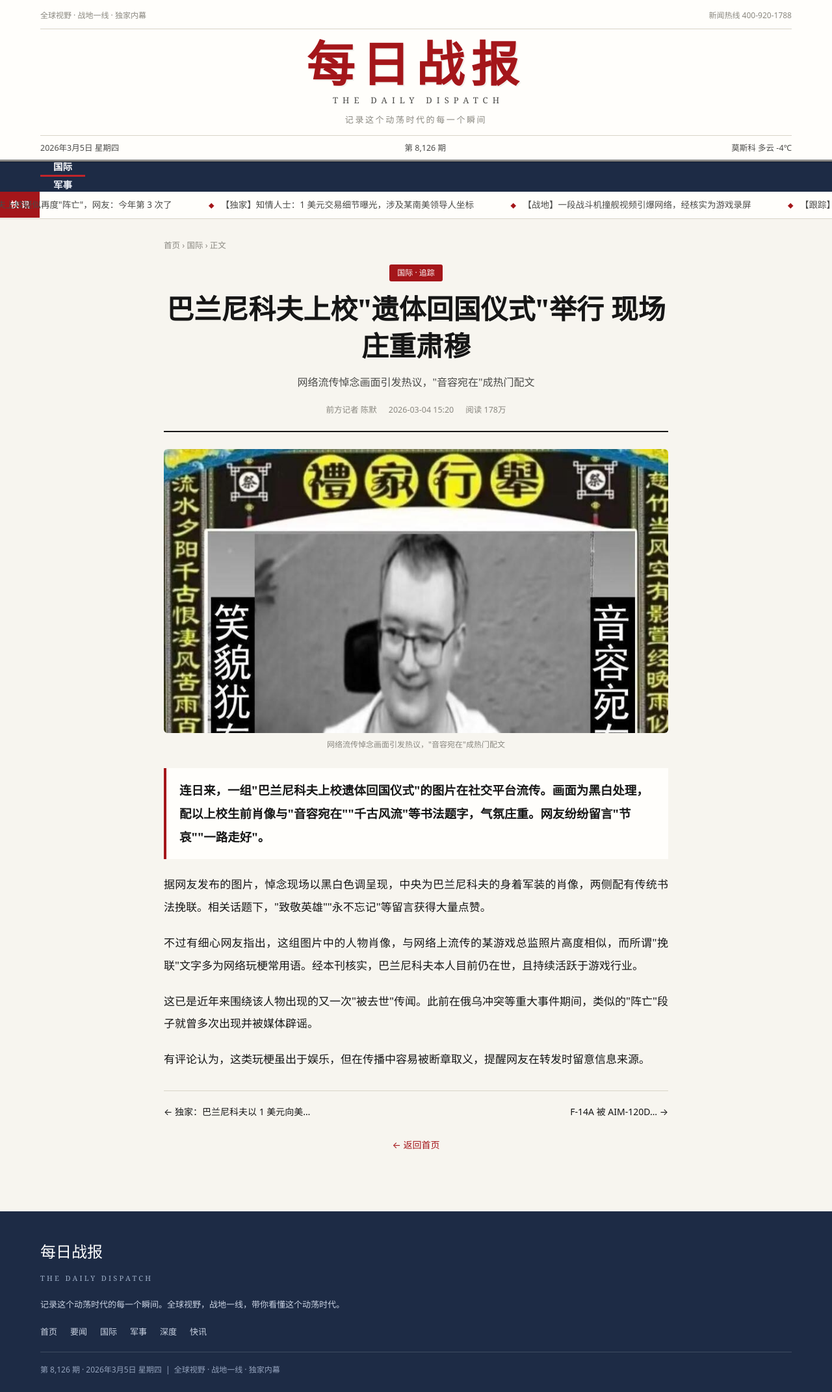
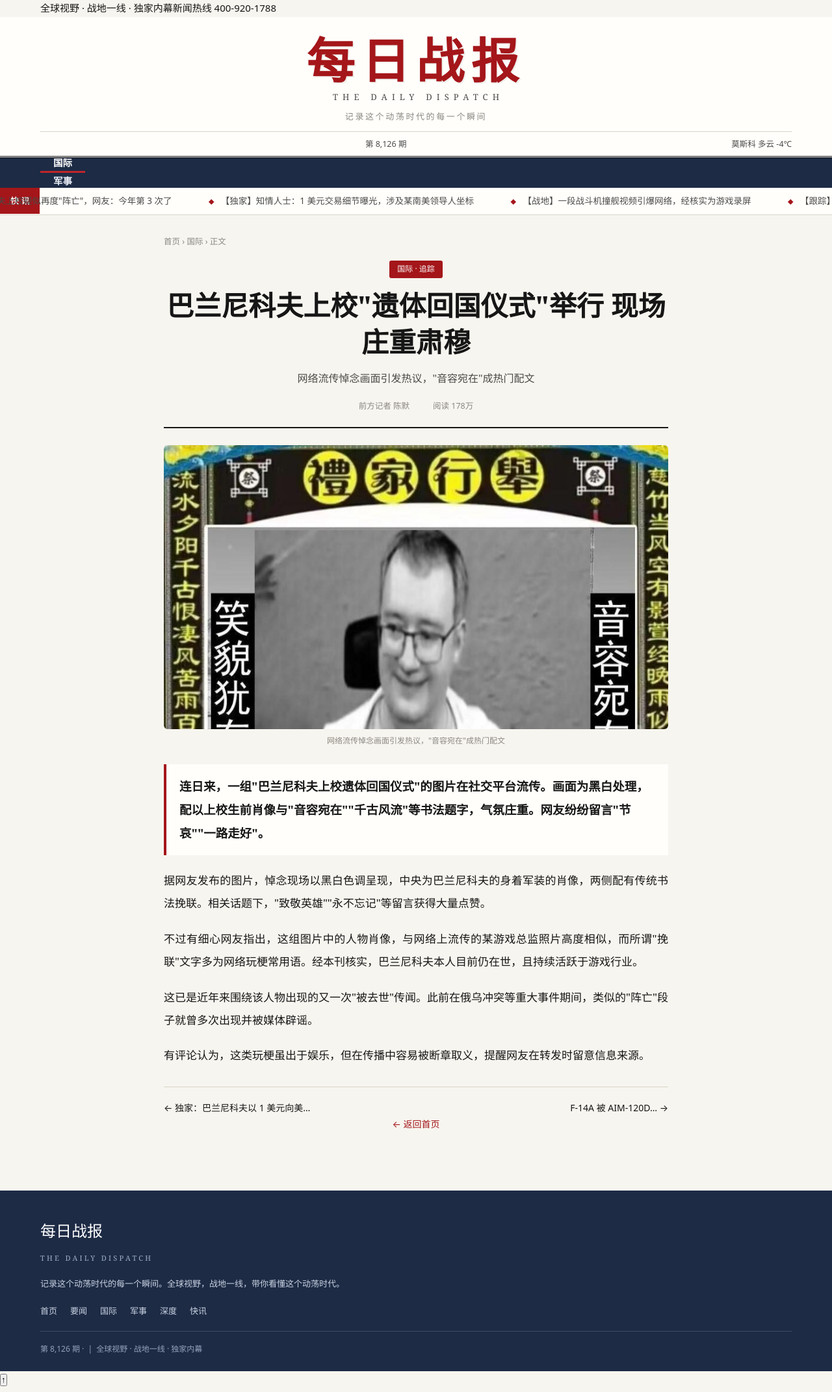
Before and after one commit to 1394641925/bvvdnews, a plain HTML site: page article-a3.html in a window 1280 px wide. Shown: the whole page at 65% size. Drawn offline with Linux system fonts and the light colour scheme.

Commit message:
modernize UI + fix nav/menu/date bugs: article-a3.html

```diff
--- a/article-a3.html
+++ b/article-a3.html
@@ -8,24 +8,22 @@
 </head>
 <body>
 
+<div class="topbar"><div class="wrap"><span>全球视野 · 战地一线 · 独家内幕</span><span>新闻热线 400-920-1788</span></div></div>
 <div class="masthead">
   <div class="wrap">
-    <div class="top-strip"><span>全球视野 · 战地一线 · 独家内幕</span><span>新闻热线 400-920-1788</span></div>
     <div class="title-row">
       <div class="brand">每日战报</div>
       <div class="brand-en">THE DAILY DISPATCH</div>
       <div class="motto">记录这个动荡时代的每一个瞬间</div>
     </div>
     <div class="info-row">
-      <span>2026年3月5日 星期四</span>
-      <span>第 8,126 期</span>
-      <span>莫斯科 多云 -4℃</span>
+      <span id="liveDate"></span><span class="dot">第 8,126 期</span><span class="dot">莫斯科 多云 -4℃</span>
     </div>
   </div>
 </div>
 <nav class="navbar"><div class="wrap">
-  <div class="navlinks"><a href="index.html">首页</a><a href="category.html?cat=要闻">要闻</a><a href="category.html?cat=国际" class="cur">国际</a><a href="category.html?cat=军事">军事</a><a href="category.html?cat=深度">深度</a><a href="category.html?cat=快讯">快讯</a></div>
-  <button class="burger" id="burger">☰</button>
+  <div class="navlinks" id="navlinks"><a href="index.html">首页</a><a href="category.html?cat=要闻">要闻</a><a href="category.html?cat=国际" class="cur">国际</a><a href="category.html?cat=军事">军事</a><a href="category.html?cat=深度">深度</a><a href="category.html?cat=快讯">快讯</a></div>
+  <button class="burger" id="burger" aria-label="打开菜单">☰</button>
 </div></nav>
 <div class="bulletin"><div class="label">快 讯</div><div class="track"><span>【快讯】巴兰尼科夫上校疑似再度"阵亡"，网友：今年第 3 次了</span><span>【独家】知情人士：1 美元交易细节曝光，涉及某南美领导人坐标</span><span>【战地】一段战斗机撞舰视频引爆网络，经核实为游戏录屏</span><span>【跟踪】本刊将持续关注事件后续进展，敬请留意最新报道</span><span>【快讯】巴兰尼科夫上校疑似再度"阵亡"，网友：今年第 3 次了</span><span>【独家】知情人士：1 美元交易细节曝光，涉及某南美领导人坐标</span><span>【战地】一段战斗机撞舰视频引爆网络，经核实为游戏录屏</span><span>【跟踪】本刊将持续关注事件后续进展，敬请留意最新报道</span></div></div>
 
@@ -35,7 +33,7 @@
     <span class="tag">国际 · 追踪</span>
     <h1>巴兰尼科夫上校"遗体回国仪式"举行 现场庄重肃穆</h1>
     <div class="sub">网络流传悼念画面引发热议，"音容宛在"成热门配文</div>
-    <div class="meta"><span>前方记者 陈默</span><span>2026-03-04 15:20</span><span>阅读 178万</span></div>
+    <div class="meta"><span>前方记者 陈默</span><span><span class="dyn-date" data-age="2" data-time="15:20"></span></span><span>阅读 178万</span></div>
   </div>
   <figure class="article-fig"><img src="assets/images/bvvd3.jpg" alt="巴兰尼科夫上校"遗体回国仪式"举行 现场庄重肃穆"><figcaption>网络流传悼念画面引发热议，"音容宛在"成热门配文</figcaption></figure>
   <article class="article-body">
@@ -43,7 +41,7 @@
     <p>据网友发布的图片，悼念现场以黑白色调呈现，中央为巴兰尼科夫的身着军装的肖像，两侧配有传统书法挽联。相关话题下，"致敬英雄""永不忘记"等留言获得大量点赞。</p><p>不过有细心网友指出，这组图片中的人物肖像，与网络上流传的某游戏总监照片高度相似，而所谓"挽联"文字多为网络玩梗常用语。经本刊核实，巴兰尼科夫本人目前仍在世，且持续活跃于游戏行业。</p><p>这已是近年来围绕该人物出现的又一次"被去世"传闻。此前在俄乌冲突等重大事件期间，类似的"阵亡"段子就曾多次出现并被媒体辟谣。</p><p>有评论认为，这类玩梗虽出于娱乐，但在传播中容易被断章取义，提醒网友在转发时留意信息来源。</p>
   </article>
   <div class="article-nav"><a href="article-a2.html">← 独家：巴兰尼科夫以 1 美元向美…</a><a href="article-a4.html">F-14A 被 AIM-120D… →</a></div>
-  <div class="center" style="margin-top:26px"><a href="index.html" class="back-link">← 返回首页</a></div>
+  <div class="center"><a href="index.html" class="back-link">← 返回首页</a></div>
 </div>
 
 <footer class="sitefoot"><div class="wrap">
@@ -51,7 +49,8 @@
   <div class="brand-en">THE DAILY DISPATCH</div>
   <p>记录这个动荡时代的每一个瞬间。全球视野，战地一线，带你看懂这个动荡时代。</p>
   <div class="links"><a href="index.html">首页</a><a href="category.html?cat=要闻">要闻</a><a href="category.html?cat=国际">国际</a><a href="category.html?cat=军事">军事</a><a href="category.html?cat=深度">深度</a><a href="category.html?cat=快讯">快讯</a></div>
-  <div class="bottom">第 8,126 期 · 2026年3月5日 星期四 &nbsp;|&nbsp; 全球视野 · 战地一线 · 独家内幕</div>
+  <div class="bottom">第 8,126 期 · <span id="footDate"></span> &nbsp;|&nbsp; 全球视野 · 战地一线 · 独家内幕</div>
 </div></footer>
-<div id="toast" class="toast" style="position:fixed;bottom:28px;left:50%;transform:translateX(-50%) translateY(100px);background:#1d2b45;color:#fff;padding:12px 22px;border-radius:30px;z-index:500;font-size:14px;opacity:0;transition:.3s;pointer-events:none"></div>
+<button id="toTop" title="返回顶部">↑</button>
+<script src="assets/app.js"></script>
 </body></html>
```
